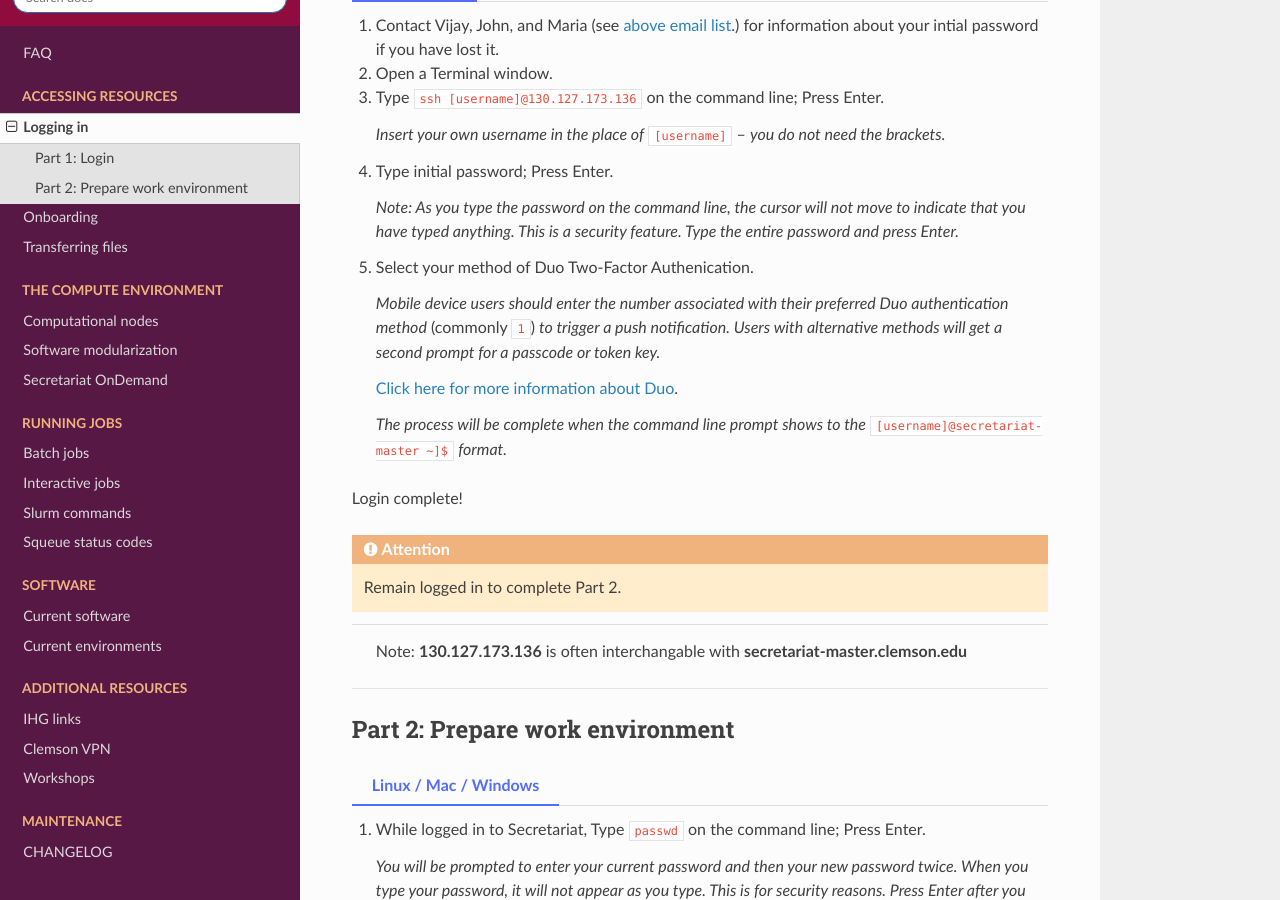
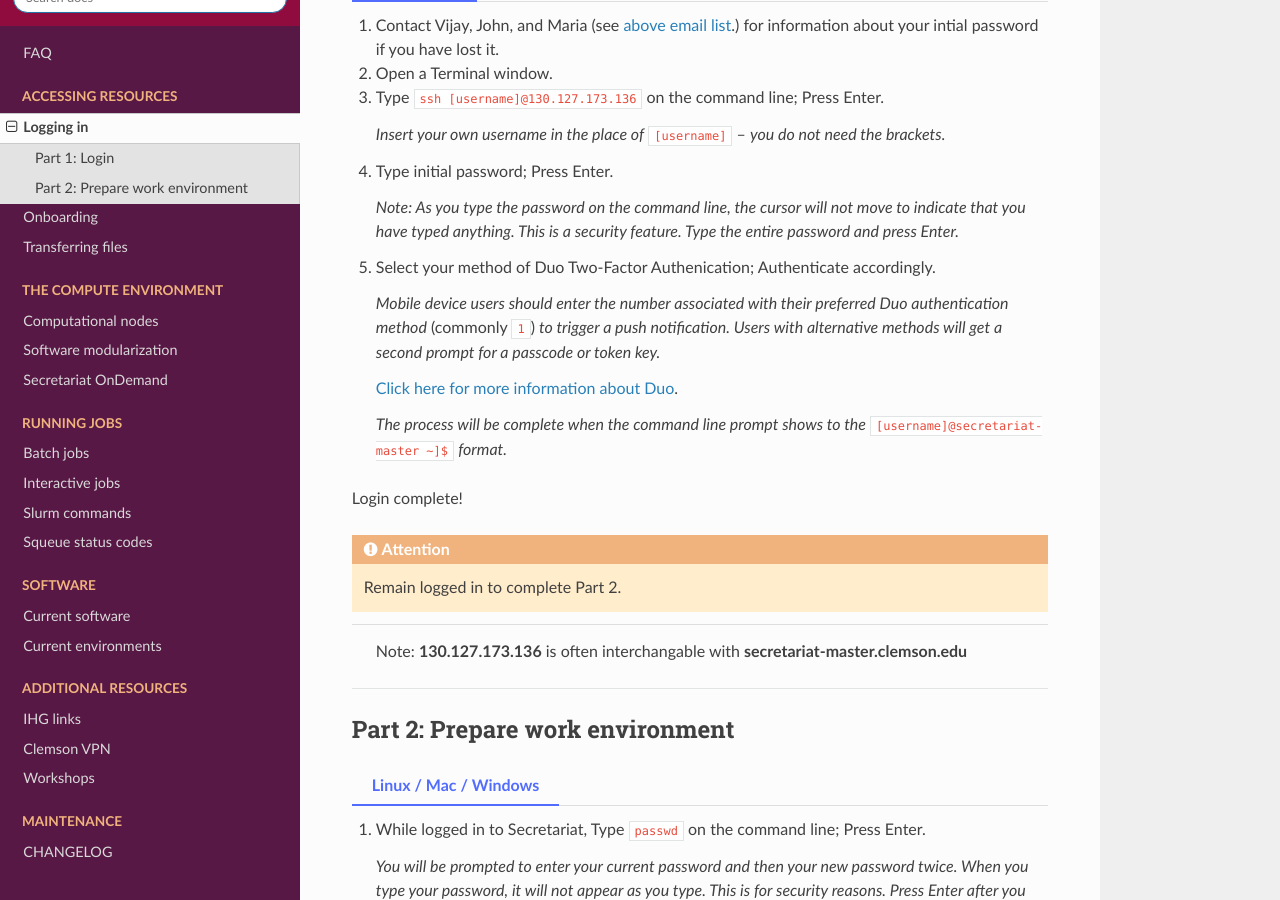
Before and after one commit to amalgamaria/secretariat, a Sphinx documentation site: the page built from docs/access/login.rst, in a window 1280 px wide and 900 px high, scrolled down 959 px. Built offline with Sphinx 7.4.7 and the Read the Docs theme 3.1.0, drawn with Linux system fonts in a browser that asks for light colours; pages that are not in the unit, such as notebooks, are missing from menus.

```diff
--- a/docs/access/login.rst
+++ b/docs/access/login.rst
@@ -57,7 +57,7 @@ Part 1: Login
 
          *Note: As you type the password on the command line, the cursor will not move to indicate that you have typed anything. This is a security feature. Type the entire password and press Enter.*
 
-      5. Select your method of Duo Two-Factor Authenication.
+      5. Select your method of Duo Two-Factor Authenication; Authenticate accordingly.
 
          *Mobile device users should enter the number associated with their preferred Duo authentication method* (commonly ``1``) *to trigger a push notification. Users with alternative methods will get a second prompt for a passcode or token key.*
 
@@ -85,7 +85,7 @@ Part 1: Login
 
          *Note: When you type your password from the command line, the cursor will not move to indicate that you have typed anything. This is a security feature. Type the entire password and press Enter.*
 
-      5. Select your method of Duo Two-Factor Authenication.
+      5. Select your method of Duo Two-Factor Authenication; Authenticate accordingly.
 
          *Mobile device users should enter the number associated with their preferred Duo authentication method* (commonly ``1``) *to trigger a push notification. Users with alternative methods will get a second prompt for a passcode or token key.*
 
```
